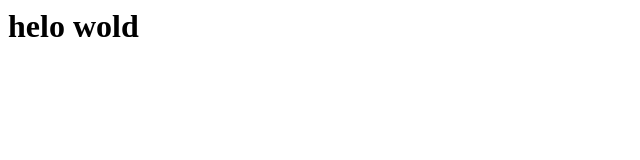
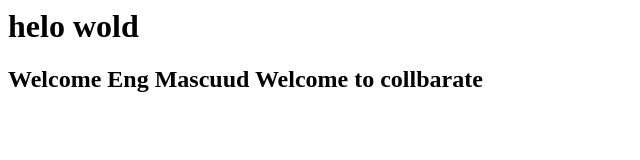
Before and after one commit to mohamedturaab/Buildin-websti-with-bootrap, a plain HTML site: page index.html in a window 1280 px wide. Shown: the whole page, without its empty margins (0-640 px from the left). Drawn offline with Linux system fonts and the light colour scheme.

Commit message:
Update index.html

```diff
--- a/index.html
+++ b/index.html
@@ -1 +1,3 @@
 <h1>helo wold</h1>
+
+<h2>Welcome Eng Mascuud Welcome to collbarate</h2>
```
